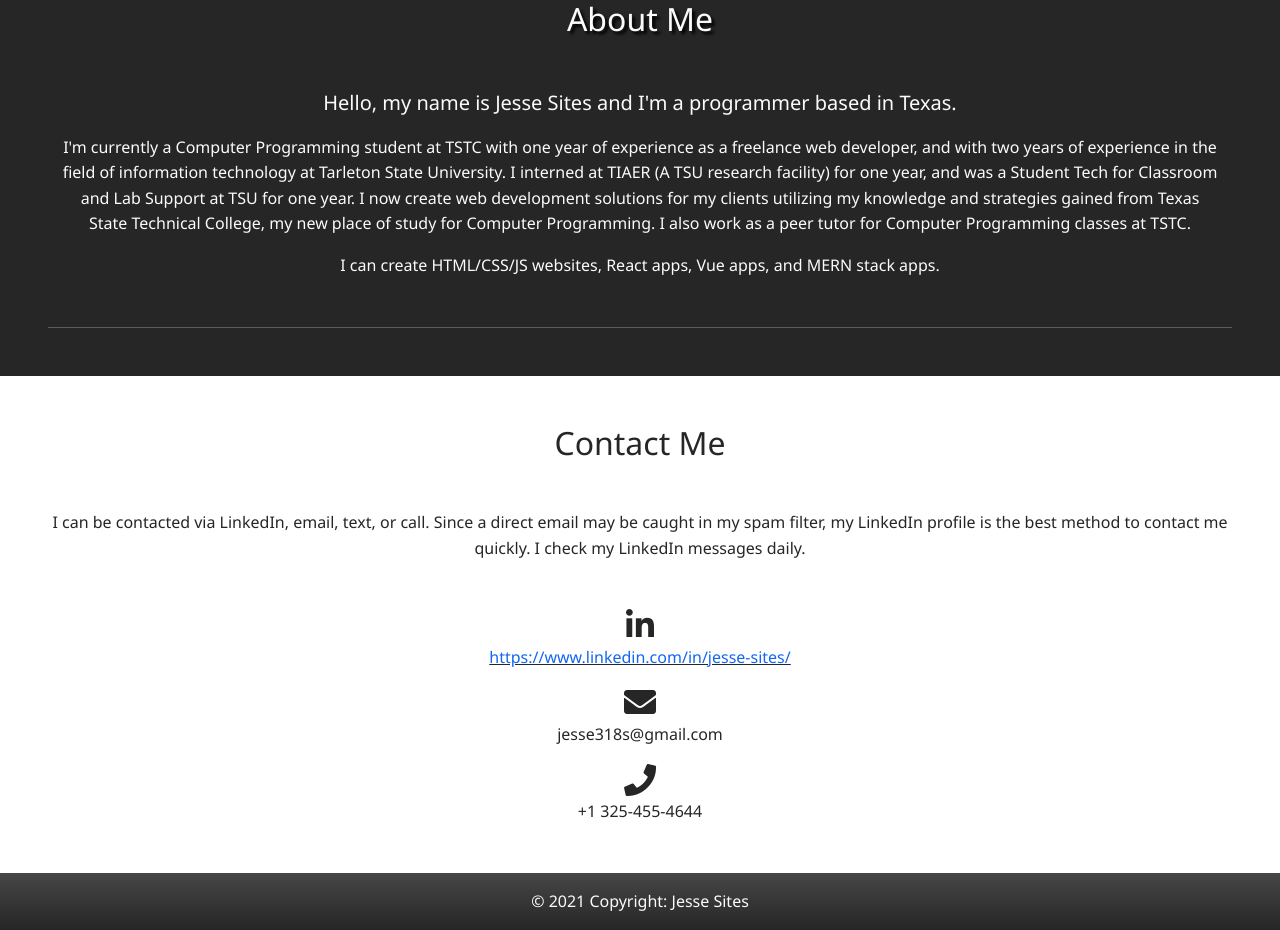
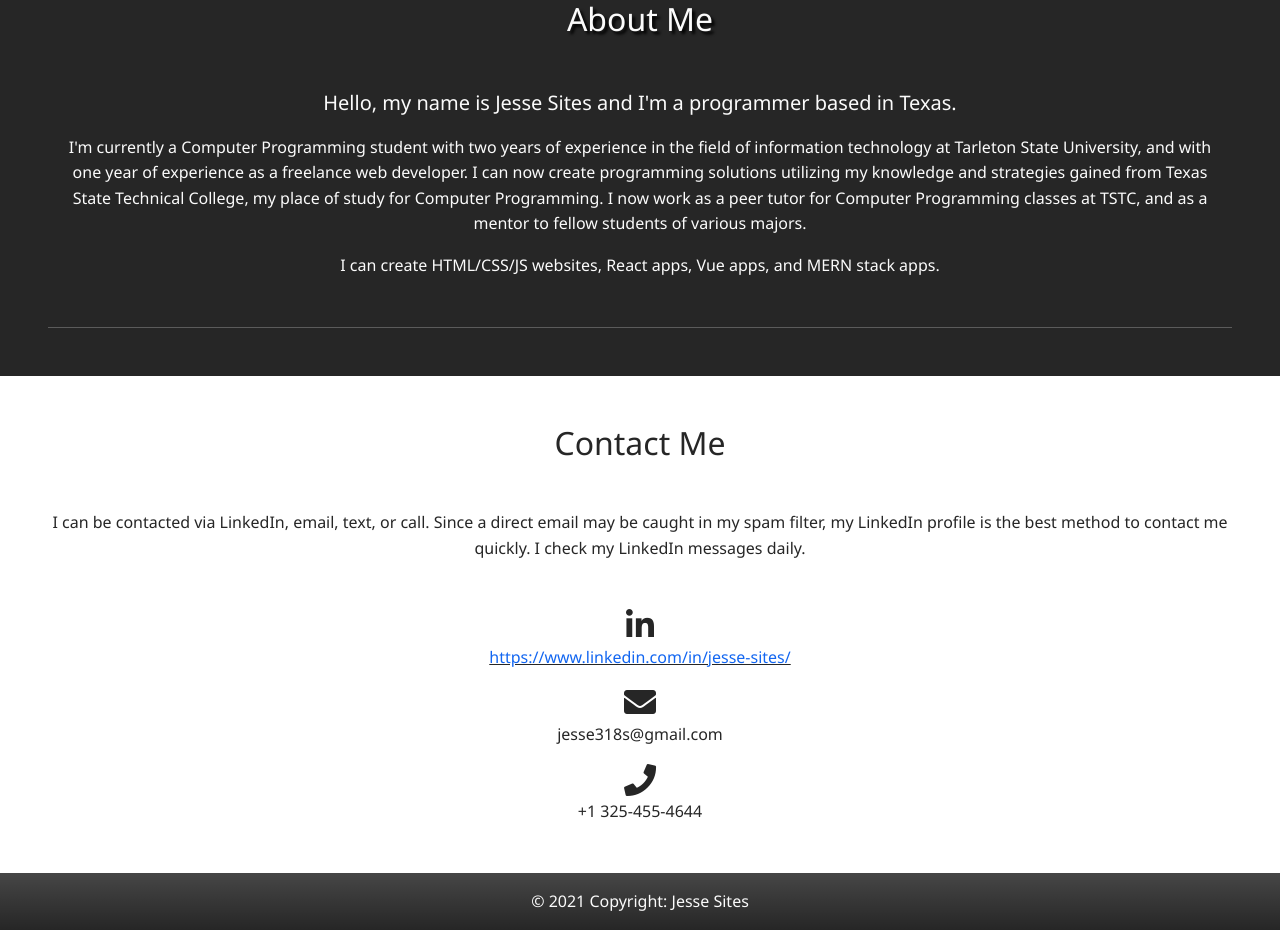
Before and after one commit to jesse318s/jesse-sites, a React (Create React App) app: page / in a window 1280 px wide. Shown: the part 2000-2930 px from the top of the page. Built offline with nearby package versions, Linux system fonts and the light colour scheme.

Commit message:
Updated about me

```diff
--- a/src/App.jsx
+++ b/src/App.jsx
@@ -475,16 +475,14 @@ function App() {
                 Texas.
               </p>
               <p>
-                I'm currently a Computer Programming student at TSTC with one
-                year of experience as a freelance web developer, and with two
-                years of experience in the field of information technology at
-                Tarleton State University. I interned at TIAER (A TSU research
-                facility) for one year, and was a Student Tech for Classroom and
-                Lab Support at TSU for one year. I now create web development
-                solutions for my clients utilizing my knowledge and strategies
-                gained from Texas State Technical College, my new place of study
-                for Computer Programming. I also work as a peer tutor for
-                Computer Programming classes at TSTC.
+                I'm currently a Computer Programming student with two years of
+                experience in the field of information technology at Tarleton
+                State University, and with one year of experience as a freelance
+                web developer. I can now create programming solutions utilizing
+                my knowledge and strategies gained from Texas State Technical
+                College, my place of study for Computer Programming. I now work
+                as a peer tutor for Computer Programming classes at TSTC, and as
+                a mentor to fellow students of various majors.
               </p>
               <p className="mb-0">
                 I can create HTML/CSS/JS websites, React apps, Vue apps, and
```
